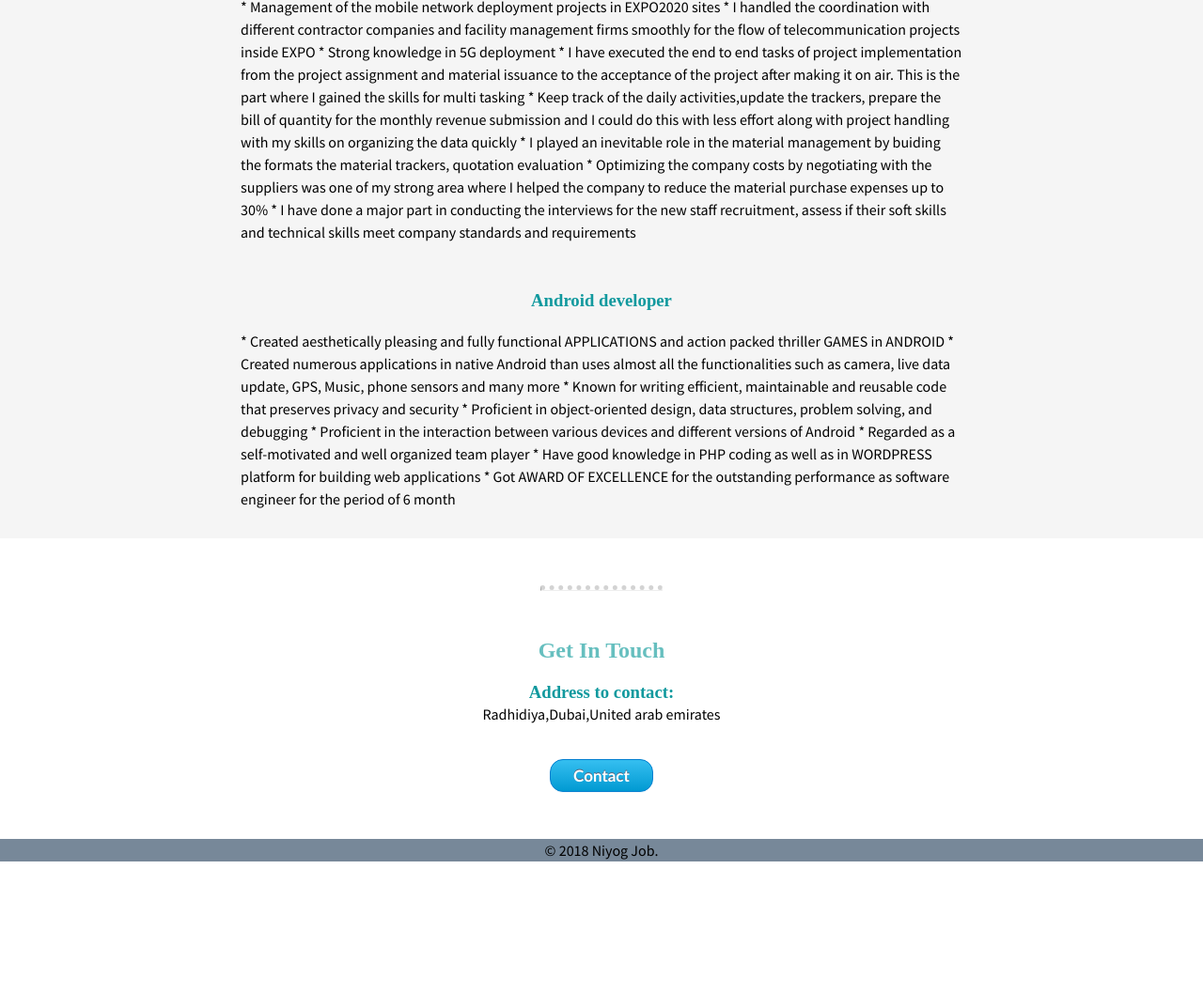
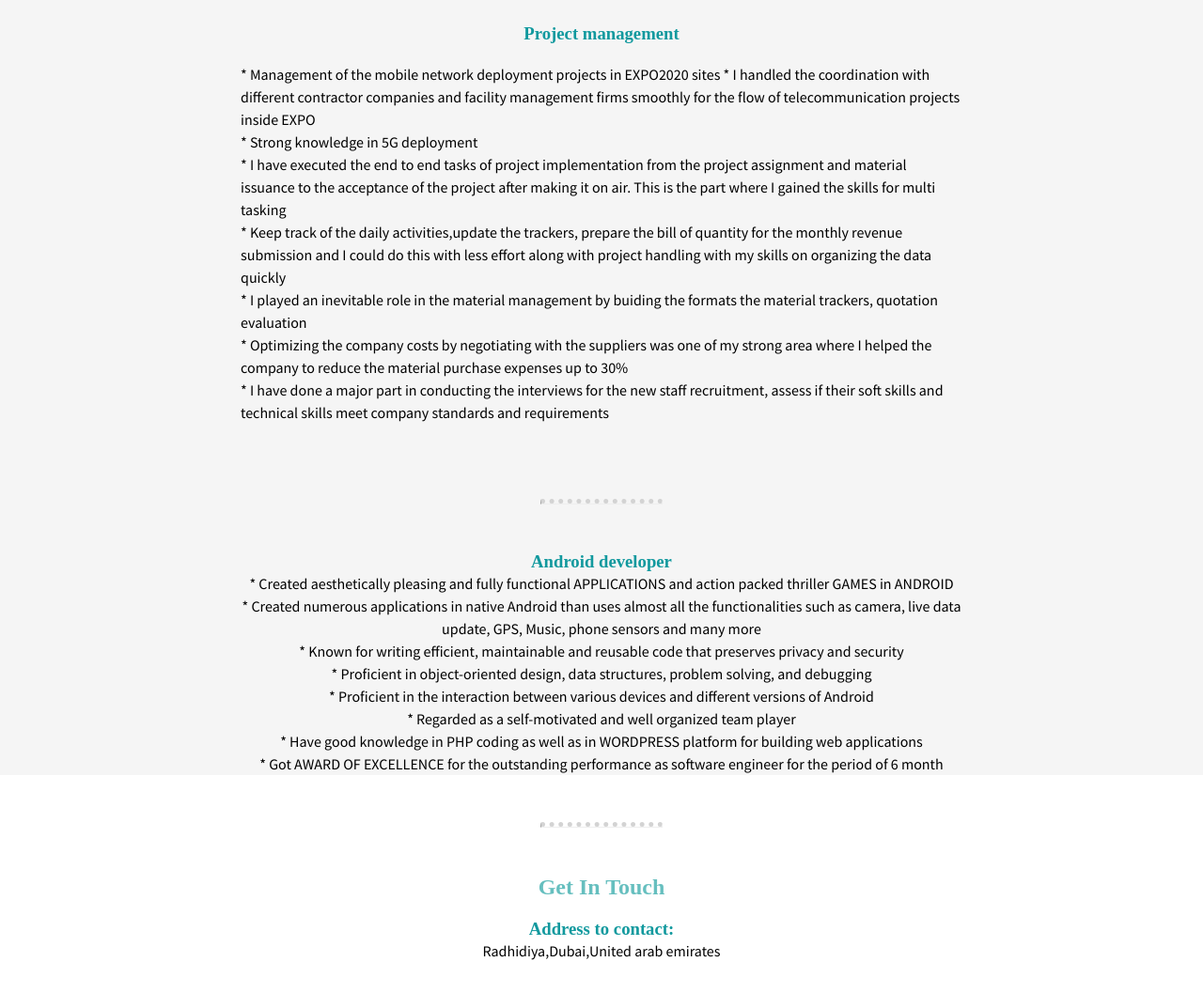
Before and after one commit to NiyogJob/cv, a plain HTML site: page index.html in a window 1280 px wide. Shown: the part 1332-2389 px from the top of the page at 94% size. Before the commit the page ends 2249 px from the top, so only its background shows below. Drawn offline with Linux system fonts and the light colour scheme; a web font is replaced by a local one.

Commit message:
Update index.html

```diff
--- a/index.html
+++ b/index.html
@@ -56,12 +56,12 @@
                     <div class="grouptext1">
                         <h3 class="skill1header">Data analyst and software developer</h3>
                         <p class="skill1body">
-*	My expertise in vba codes, pivot tables, nested functions and other advance functions in MS excel helped the firm to complete the tasks quickly and efficiently within a short span, which took a number of days before when it is done manually
-*	The efficiency of data handling tripled with the speed and data cleaning abilities that I possess. My deep knowledge in the MS excel suit and the comfort level in using the complex functions and programming is of great help to the data analysis preparations
-*	My extensive experience in the industry enables me to identify the trends and patterns in the data quickly and to build the table relationships, joins, rendering for business presentations
-*	I have been appreciated for creating the most suitable charts matching with the right patterns, to convey stories with ease to the management
-*	The knowlege in project management and 8 years of experience strengthens me to have general idea about the industries and market that I consider as a top requirement in evaluating the dashboards, analysing, data clustering and forecasting the trends
-*	I am familiar with full stack development using html, css, javascript, node.js, bootstap, ejs, react.js and learned all of these as part of my continuos effort for gaining knowlege widely
+*	My expertise in vba codes, pivot tables, nested functions and other advance functions in MS excel helped the firm to complete the tasks quickly and efficiently within a short span, which took a number of days before when it is done manually<br>
+*	The efficiency of data handling tripled with the speed and data cleaning abilities that I possess. My deep knowledge in the MS excel suit and the comfort level in using the complex functions and programming is of great help to the data analysis preparations<br>
+*	My extensive experience in the industry enables me to identify the trends and patterns in the data quickly and to build the table relationships, joins, rendering for business presentations<br>
+*	I have been appreciated for creating the most suitable charts matching with the right patterns, to convey stories with ease to the management<br>
+*	The knowlege in project management and 8 years of experience strengthens me to have general idea about the industries and market that I consider as a top requirement in evaluating the dashboards, analysing, data clustering and forecasting the trends<br>
+*	I am familiar with full stack development using html, css, javascript, node.js, bootstap, ejs, react.js and learned all of these as part of my continuos effort for gaining knowlege widely<br>
 </p>
                     </div>
               </div>
@@ -74,33 +74,34 @@
                         <p class="skill2body">
 
 *	Management of the mobile network deployment projects in EXPO2020 sites
-*	I handled the coordination with different contractor companies and facility management firms smoothly for the flow of telecommunication projects inside EXPO
-*	Strong knowledge in 5G deployment
-*	I have executed the end to end tasks of project implementation from the project assignment and material issuance to the acceptance of the project after making it on air. This is the part where I gained the skills for multi tasking
-*	Keep track of the daily activities,update the trackers, prepare the bill of quantity for the monthly revenue submission and I could do this with less effort along with project handling with my skills on organizing the data quickly
-*	I played an inevitable role in the material management by buiding the formats the material trackers, quotation evaluation
-*	Optimizing the company costs by negotiating with the suppliers was one of my strong area where I helped the company to reduce the material purchase expenses up to 30%
-*	I have done a major part in conducting the  interviews for the new staff recruitment, assess if their soft skills and technical skills meet company standards and requirements
+*	I handled the coordination with different contractor companies and facility management firms smoothly for the flow of telecommunication projects inside EXPO<br>
+*	Strong knowledge in 5G deployment<br>
+*	I have executed the end to end tasks of project implementation from the project assignment and material issuance to the acceptance of the project after making it on air. This is the part where I gained the skills for multi tasking<br>
+*	Keep track of the daily activities,update the trackers, prepare the bill of quantity for the monthly revenue submission and I could do this with less effort along with project handling with my skills on organizing the data quickly<br>
+*	I played an inevitable role in the material management by buiding the formats the material trackers, quotation evaluation<br>
+*	Optimizing the company costs by negotiating with the suppliers was one of my strong area where I helped the company to reduce the material purchase expenses up to 30%<br>
+*	I have done a major part in conducting the  interviews for the new staff recruitment, assess if their soft skills and technical skills meet company standards and requirements<br>
 </p>
                      </div>
 
             </div>
 
+                <hr>
                               <div class="skill-row3">
 
 
-                    <div class="grouptext2">
-                        <h3 class="skill2header">Android developer</h3>
-                        <p class="skill2body">
+                    <div class="grouptext3">
+                        <h3 class="skill3header">Android developer</h3>
+                        <p class="skill3body">
 
-*	Created aesthetically pleasing and fully functional APPLICATIONS and action packed thriller GAMES in ANDROID
-*	Created numerous applications in native Android than uses almost all the functionalities such as camera, live data update, GPS, Music, phone sensors and many more
-*	Known for writing efficient, maintainable and reusable code that preserves privacy and security
-*	Proficient in object-oriented design, data structures, problem solving, and debugging
-*	Proficient in the interaction between various devices and different versions of Android
-*	Regarded as a self-motivated and well organized team player
-*	Have good knowledge in PHP coding as well as in WORDPRESS platform for building web applications
-*	Got AWARD OF EXCELLENCE for the outstanding performance as software engineer for the period of 6 month
+*	Created aesthetically pleasing and fully functional APPLICATIONS and action packed thriller GAMES in ANDROID<br>
+*	Created numerous applications in native Android than uses almost all the functionalities such as camera, live data update, GPS, Music, phone sensors and many more<br>
+*	Known for writing efficient, maintainable and reusable code that preserves privacy and security<br>
+*	Proficient in object-oriented design, data structures, problem solving, and debugging<br>
+*	Proficient in the interaction between various devices and different versions of Android<br>
+*	Regarded as a self-motivated and well organized team player<br>
+*	Have good knowledge in PHP coding as well as in WORDPRESS platform for building web applications<br>
+*	Got AWARD OF EXCELLENCE for the outstanding performance as software engineer for the period of 6 month<br>
 
 </p>
                      </div>
```
